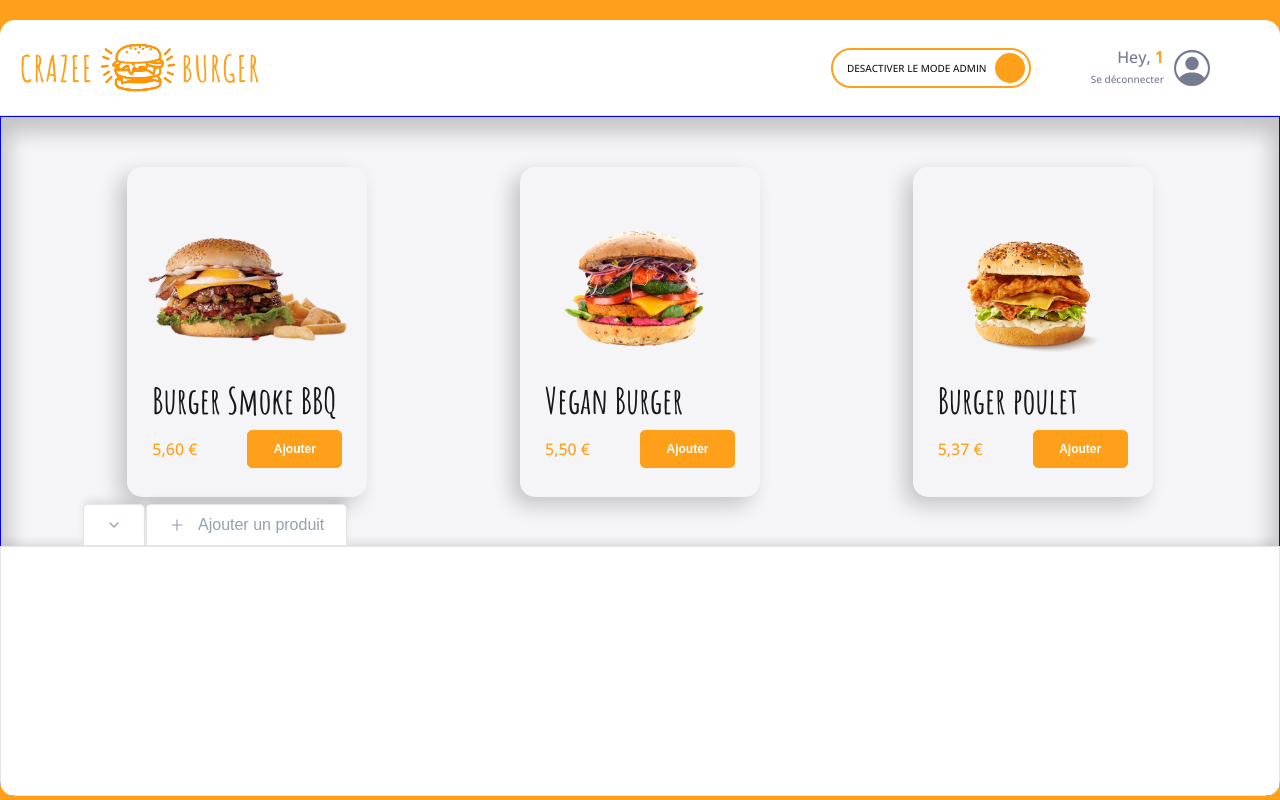
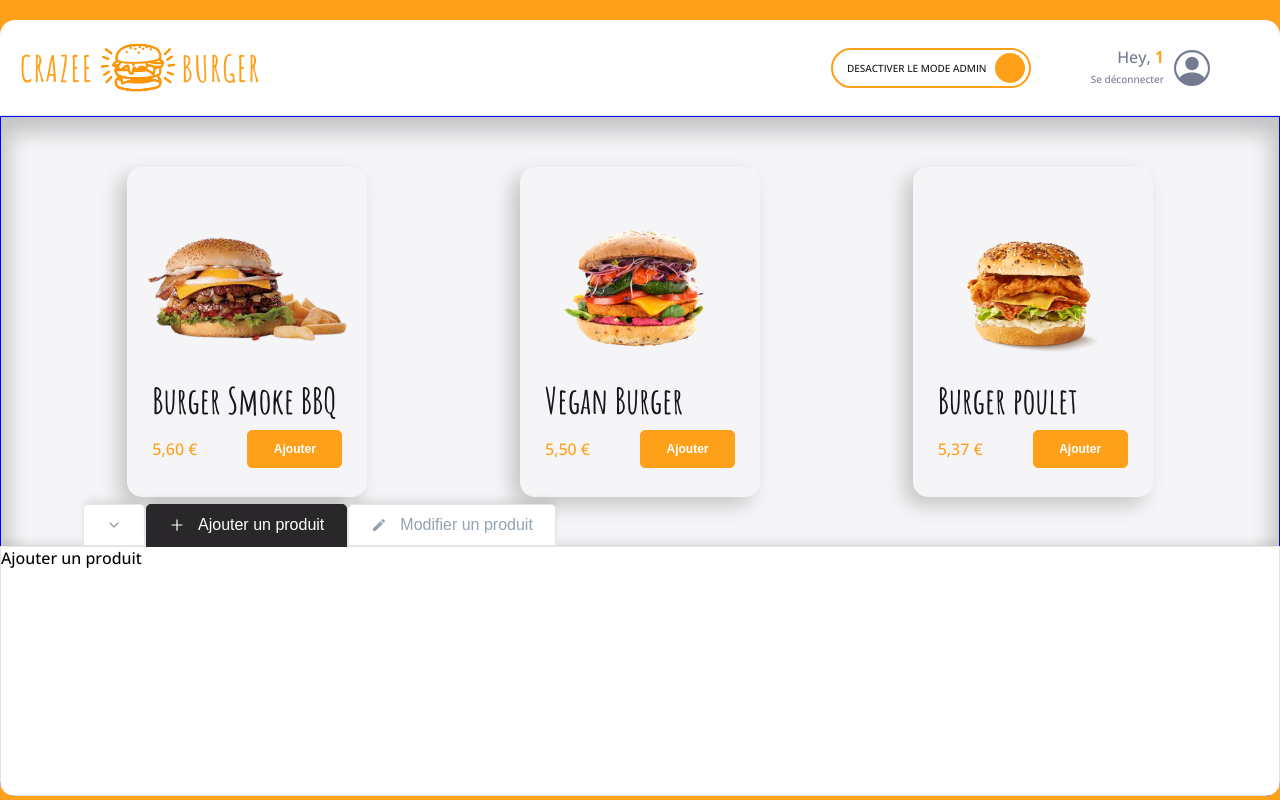
Before and after one commit to YohannMaiVan/React-crazee-burger, a React (Vite) app: page /order/1 in a window 1280 px wide. Built offline with nearby package versions, Linux system fonts and the light colour scheme; grey boxes are pictures that could not be loaded.

Commit message:
✨ F07: ADMIN > Add panel admin

```diff
--- a/src/components/pages/order/Main/Admin/Admin.jsx
+++ b/src/components/pages/order/Main/Admin/Admin.jsx
@@ -1,14 +1,14 @@
 import styled from "styled-components";
 import AdminTabs from "./AdminTabs";
 import AdminPanel from "./AdminPanel";
-import { useState } from "react";
+import { useContext } from "react";
+import OrderContext from "../../../../../context/OrderContext";
 
 export default function Admin() {
-  const [isCollapsed, setIsCollapsed] = useState(false);
-
+  const { isCollapsed } = useContext(OrderContext);
   return (
     <AdminStyled>
-      <AdminTabs isCollapsed={isCollapsed} setIsCollapsed={setIsCollapsed} />
+      <AdminTabs />
       {!isCollapsed && <AdminPanel />}
     </AdminStyled>
   );
--- a/src/components/pages/order/Main/Admin/AdminPanel.jsx
+++ b/src/components/pages/order/Main/Admin/AdminPanel.jsx
@@ -1,8 +1,17 @@
 import styled from "styled-components";
 import { theme } from "../../../../../theme";
+import OrderContext from "../../../../../context/OrderContext";
+import { useContext } from "react";
 
 export default function AdminPanel() {
-  return <AdminPanelStyled></AdminPanelStyled>;
+  const { isAddSelected, isEditSelected } = useContext(OrderContext);
+
+  return (
+    <AdminPanelStyled>
+      {isAddSelected && "Ajouter un produit"}
+      {isEditSelected && "Modifier un produit"}
+    </AdminPanelStyled>
+  );
 }
 
 const AdminPanelStyled = styled.div`
--- a/src/components/pages/order/Main/Admin/AdminTabs.jsx
+++ b/src/components/pages/order/Main/Admin/AdminTabs.jsx
@@ -2,9 +2,35 @@
 import Tab from "../../../../reusable-ui/Tab";
 import { FiChevronDown, FiChevronUp } from "react-icons/fi";
 import { AiOutlinePlus } from "react-icons/ai";
+import { MdModeEditOutline } from "react-icons/md";
 import { theme } from "../../../../../theme";
+import { useContext } from "react";
+import OrderContext from "../../../../../context/OrderContext";
 
-export default function AdminTabs({ isCollapsed, setIsCollapsed }) {
+export default function AdminTabs() {
+  //state
+  const {
+    isCollapsed,
+    setIsCollapsed,
+    isAddSelected,
+    setIsAddSelected,
+    isEditSelected,
+    setIsEditSelected,
+  } = useContext(OrderContext);
+
+  //comportements
+  const selectAddTab = () => {
+    setIsCollapsed(false);
+    setIsAddSelected(true);
+    setIsEditSelected(false);
+  };
+
+  const selectEditTab = () => {
+    setIsCollapsed(false);
+    setIsEditSelected(true);
+    setIsAddSelected(false);
+  };
+
   return (
     <AdminTabsStyled>
       <Tab
@@ -16,8 +42,14 @@
       <Tab
         label="Ajouter un produit"
         Icon={<AiOutlinePlus />}
-        onClick={() => setIsCollapsed(!isCollapsed)}
-        className={isCollapsed ? "is-active" : ""}
+        onClick={selectAddTab}
+        className={isAddSelected ? "is-active" : ""}
+      />
+      <Tab
+        label="Modifier un produit"
+        Icon={<MdModeEditOutline />}
+        onClick={selectEditTab}
+        className={isEditSelected ? "is-active" : ""}
       />
     </AdminTabsStyled>
   );
--- a/src/components/pages/order/Navbar/Navbar.jsx
+++ b/src/components/pages/order/Navbar/Navbar.jsx
@@ -4,11 +4,11 @@
 import Logo from "../../../reusable-ui/Logo";
 import { theme } from "../../../../theme";
 
-export default function Navbar({ username }) {
+export default function Navbar() {
   return (
     <NavbarStyled>
       <Logo className={"logo-order-page"} onClick={refreshPage} />
-      <NavbarRightSide username={username} />
+      <NavbarRightSide />
     </NavbarStyled>
   );
 }
--- a/src/components/pages/order/Navbar/NavbarRightSide.jsx
+++ b/src/components/pages/order/Navbar/NavbarRightSide.jsx
@@ -6,7 +6,7 @@
 import { toast } from "react-toastify";
 import OrderContext from "../../../../context/OrderContext";
 
-export default function NavbarRightSide({ username }) {
+export default function NavbarRightSide() {
   const { isModeAdmin, setIsModeAdmin } = useContext(OrderContext); //destructure and extract datas we need
 
   const displayToastNotification = () => {
--- a/src/components/pages/order/OrderPage.jsx
+++ b/src/components/pages/order/OrderPage.jsx
@@ -8,12 +8,20 @@
 export default function OrderPage() {
   //state
   const [isModeAdmin, setIsModeAdmin] = useState(true);
-
+  const [isCollapsed, setIsCollapsed] = useState(false);
+  const [isEditSelected, setIsEditSelected] = useState(false);
+  const [isAddSelected, setIsAddSelected] = useState(true);
   //comportements
 
   const orderContextValue = {
     isModeAdmin,
     setIsModeAdmin,
+    isCollapsed,
+    setIsCollapsed,
+    isEditSelected,
+    setIsEditSelected,
+    isAddSelected,
+    setIsAddSelected,
   };
   //affichage
   return (
--- a/src/components/reusable-ui/Tab.jsx
+++ b/src/components/reusable-ui/Tab.jsx
@@ -41,6 +41,7 @@
 
   &:hover {
     border-bottom: 2px solid ${theme.colors.white};
+    text-decoration: underline;
   }
 
   .icon {
--- a/src/context/OrderContext.jsx
+++ b/src/context/OrderContext.jsx
@@ -3,4 +3,13 @@
 export default createContext({
   isModeAdmin: false,
   setIsModeAdmin: () => {},
+
+  isCollapsed: false,
+  setIsCollapsed: () => {},
+
+  isEditSelected: false,
+  setIsEditSelected: () => {},
+
+  isAddSelected: false,
+  setIsAddSelected: () => {},
 });
```
